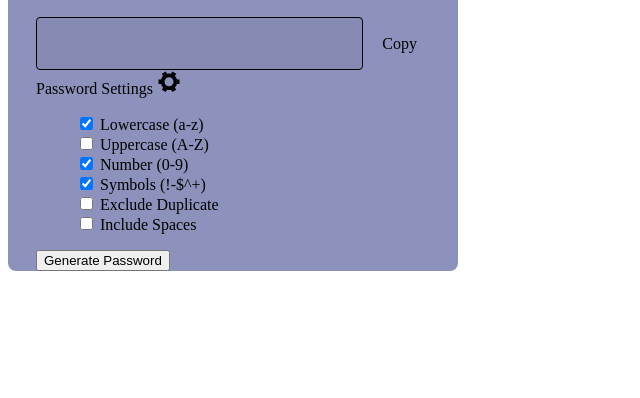
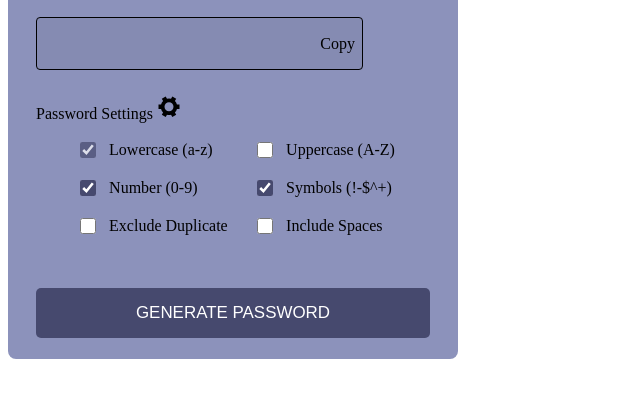
Before and after one commit to Chemusky/password-generator, a plain HTML site: page index.html in a window 1280 px wide. Shown: the part 142-540 px from the top of the page, without its empty margins (0-640 px from the left). Drawn offline with Linux system fonts and the light colour scheme.

Commit message:
css styles finish

```diff
--- a/css/style.css
+++ b/css/style.css
@@ -39,7 +39,7 @@
 
 .input-box span {
   position: absolute;
-  right: 13px;
+  right: 75px;
   cursor: pointer;
   line-height: 53px;
   color: #000;
@@ -49,3 +49,63 @@
   color: #46495e;
 }
 /* Fin Estilos para caja que muestra contraseña y la etiqueta span */
+
+/* Inicio estilos password settings */
+.wrapper .pass-settings {
+  margin: 1.56rem 0 1.25rem;
+}
+
+.pass-settings .options {
+  display: flex;
+  /* list-style: none;  EN EL ARCHIVO RESET LO TENGO PUESTO*/
+  flex-wrap: wrap;
+  margin-top: 1rem;
+}
+
+.pass-settings .options .option {
+  display: flex;
+  align-items: center;
+  margin-bottom: 1rem;
+  width: calc(100% / 2);
+}
+
+.options .option:first-child input {
+  opacity: 0.7;
+}
+
+.options .option input {
+  height: 16px;
+  width: 16px;
+  cursor: pointer;
+}
+
+.options .option label {
+  cursor: pointer;
+  color: #000;
+  padding-left: 0.63rem;
+}
+
+.pass-settings input[type="checkbox"] {
+  accent-color: #46496e;
+  /* accent-color sirve para cambiar el color de los diferentes tipos de input */
+}
+/* Fin estilos password settings */
+
+/* Inicio estilos botón generate password */
+.wrapper .generate-btn {
+  width: 100%;
+  color: #fff;
+  border: none;
+  outline: none;
+  cursor: pointer;
+  background: #46496e;
+  font-size: 1.06rem;
+  padding: 0.94rem 0;
+  border-radius: 5px;
+  text-transform: uppercase;
+  margin: 0.94rem 0 1.3rem;
+}
+
+.wrapper .generate-btn:hover {
+  background: #46495e;
+}
```
